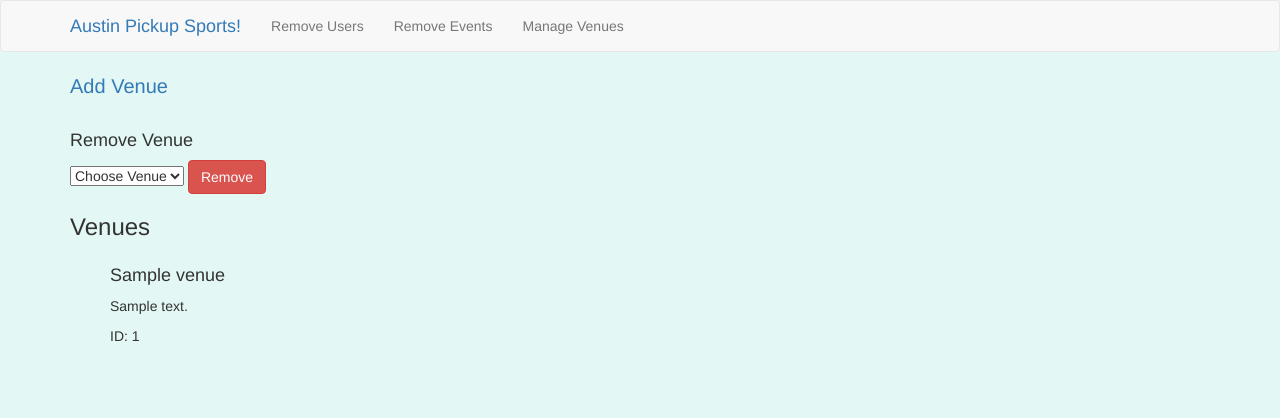
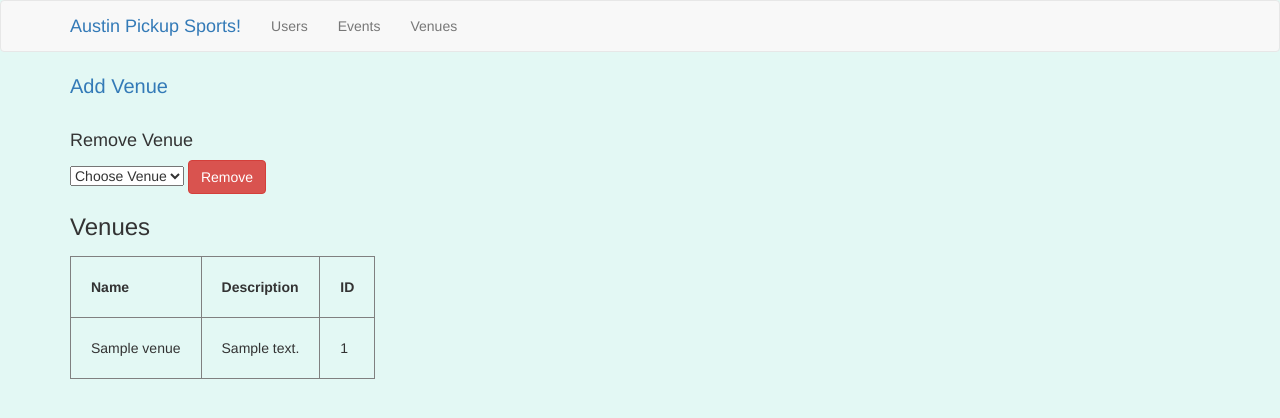
Before and after one commit to sharangw/PickupSport, a Flask app: page /admin/venues in a window 1280 px wide. Shown: the top 418 px of the page. Run offline with Flask 2, Linux system fonts and the light colour scheme; tables that the repository leaves empty hold one stand-in row (values such as "Sample post"); some libraries are stand-ins or nearby versions.

Commit message:
Modify venues layout and fix bugs

```diff
--- a/pickup-sport/sports/crud.py
+++ b/pickup-sport/sports/crud.py
@@ -115,14 +115,12 @@ def joinEvent(uid, eid):
 
 @crud.route('/events')
 def showAllEvents():
-    token = request.args.get('page_token', None)
-    if token:
-        token = token.encode('utf-8')
 
-    events, next_page_token = get_model().showAllEvents(cursor=token)
-    venues, next_page_token = get_model().showAllVenues(cursor=token)
+    events = get_model().showAllEventsAndVenue()
+    print(type(events))
+    print("events: {}".format(events[0]))
 
-    return render_template("browseEvents.html", events = events, venues = venues, next_page_token = next_page_token)
+    return render_template("browseEvents.html", events = events)
 
 @crud.route('/venues')
 def showAllVenues():
@@ -146,7 +144,7 @@ def add():
     return render_template("form.html", action="Add", user={})
 
 
-### Admin: ####
+### Admin functionalities: ####
 
 @crud.route('/admin', methods=['GET', 'POST'])
 def admin():
@@ -180,12 +178,8 @@ def showEventsByIdAdmin(id):
 
 @crud.route('/admin/events', methods=['GET', 'POST'])
 def showAllEventsAdmin():
-    token = request.args.get('page_token', None)
-    if token:
-        token = token.encode('utf-8')
 
-    events, next_page_token = get_model().showAllEvents(cursor=token)
-    venues, next_page_token = get_model().showAllVenues(cursor=token)
+    events = get_model().showAllEventsAndVenue()
 
     if request.method == 'POST':
         eventSelected = request.form.get("events")
@@ -196,7 +190,7 @@ def showAllEventsAdmin():
         get_model().deleteEvent(eventId)
         return redirect("/admin/events")
 
-    return render_template("browseEventsAdmin.html", events = events, venues = venues, next_page_token = next_page_token)
+    return render_template("browseEventsAdmin.html", events = events)
 
 @crud.route('/admin/users', methods=['GET', 'POST'])
 def list():
--- a/pickup-sport/sports/model.py
+++ b/pickup-sport/sports/model.py
@@ -133,6 +133,7 @@ def showEventsByUser(userId):
         eventResult = Event.query.filter_by(id = r.eventId).first()
         events.append(eventResult)
     print("events: {}".format(events))
+    # eventsJoinVenue = db.session.query(Event,Venue).join(Event, Venue.id == Event.venueId).add_columns(Event.organizer, Event.time, Event.length, Event.description, Event.venueId, Venue.name).filter(Event.id == events.id).all()
     # playerInfo = from_sql(result)
     # print("player info: ".format(playerInfo))
     if not events:
@@ -277,6 +278,12 @@ def showEventByVenue(venueId):
         print('{}'.format(e[0].description))
     return events
 
+def showAllEventsAndVenue():
+
+    events = db.session.query(Event,Venue).join(Event, Venue.id == Event.venueId).add_columns(Event.organizer, Event.time, Event.length, Event.description, Event.venueId, Venue.name).all()
+
+    return events
+
 def create(data):
     user = User(**data)
     db.session.add(user)
--- a/pickup-sport/sports/templates/adminAddVenue.html
+++ b/pickup-sport/sports/templates/adminAddVenue.html
@@ -10,17 +10,17 @@
 
    <div class="form-group">
     <label for="name">Name</label>
-    <input type="text" name="name" id="name" class="form-control" required/>
+    <input type="text" name="name" id="name" class="form-control" style="width:55%" required/>
   </div>
 
   <div class="form-group">
     <label for="location">Location</label>
-    <input type="text" name="location" id="location" class="form-control" required/>
+    <input type="text" name="location" id="location" class="form-control" style="width:55%" required/>
   </div>
 
    <div class="form-group">
     <label for="description">Description</label>
-    <input type="text" name="description" id="description" class="form-control" required/>
+    <input type="text" name="description" id="description" class="form-control" style="width:55%" required/>
   </div>
 
    <p style="color:red">All above fields are mandatory</p>
--- a/pickup-sport/sports/templates/adminBase.html
+++ b/pickup-sport/sports/templates/adminBase.html
@@ -18,9 +18,9 @@
           <div class="navbar-brand"><a href="/">Austin Pickup Sports!</a></div>
         </div>
         <ul class="nav navbar-nav">
-          <li><a href="/admin/users">Remove Users</a></li>
-          <li><a href="/admin/events">Remove Events</a></li>
-          <li><a href="/admin/venues">Manage Venues</a></li>
+          <li><a href="/admin/users">Users</a></li>
+          <li><a href="/admin/events">Events</a></li>
+          <li><a href="/admin/venues">Venues</a></li>
         </ul>
       </div>
     </div>
--- a/pickup-sport/sports/templates/adminVenues.html
+++ b/pickup-sport/sports/templates/adminVenues.html
@@ -4,7 +4,7 @@
 <a style="font-size: 20px;" href="/admin/add">Add Venue</a>
 <br><br>
 
-{# [START form] #}
+    {# [START form] #}
     <h4>Remove Venue</h4>
     <form method="POST" enctype="multipart/form-data">
 
@@ -21,20 +21,32 @@
 
     <h3>Venues</h3>
 
-    {% for venue in venues %}
     <div class="media">
-      <ul href="/venues/{{venues.id}}">
-        <div class="media-body">
-          <h4>{{venue.name}}</h4>
-          <p>{{venue.description}}</p>
-          <p>ID: {{venue.id}}</p>
-        </div>
-      </ul>
+      <table border="1">
+      {% if venues %}
+        <thead>
+        <th style="padding:20px">Name</th>
+        <th style="padding:20px">Description</th>
+        <th style="padding:20px">ID</th>
+       </thead>
+       {% else %}
+       {% endif %}
+
+       {% for venue in venues %}
+       <tbody>
+        <tr>
+           <td style="padding:20px">{{venue.name}}</a></td>
+            <td style="padding:20px">{{venue.description}}</td>
+            <td style="padding:20px">{{venue.id}}</td>
+        </tr>
+       </tbody>
+      {% else %}
+      <p>No venues found</p>
+      {% endfor %}
+      </table>
     </div>
-    {% else %}
-    <p>No venues found</p>
-    {% endfor %}
 
+    <br><br><br>
     {% if next_page_token %}
     <nav>
       <ul class="pager">
--- a/pickup-sport/sports/templates/adminevents.html
+++ b/pickup-sport/sports/templates/adminevents.html
@@ -8,7 +8,7 @@
       {% if events %}
       <thead>
         <th style="padding:10px">Organizer</th>
-        <th style="padding:10px">Time</th>
+        <th style="padding:10px">Date and Time</th>
         <th style="padding:10px">Length</th>
         <th style="padding:10px">Description</th>
         <th style="padding:10px">Venue</th>
@@ -17,7 +17,7 @@
       <tbody>
         <tr>
             <td style="padding:10px">{{event.organizer}}</td>
-            <td style="padding:10px">{{event.time}}</td>
+            <td style="padding:10px">{{event.time.strftime('%B %d at %I:%M %p')}}</td>
             <td style="padding:10px">{{event.length}} minutes</td>
             <td style="padding:10px">{{event.description}}</td>
             <td style="padding:10px">{{event.venueId}}</td>
--- a/pickup-sport/sports/templates/events.html
+++ b/pickup-sport/sports/templates/events.html
@@ -9,7 +9,7 @@
       {% if events %}
       <thead>
         <th style="padding:10px">Organizer</th>
-        <th style="padding:10px">Time</th>
+        <th style="padding:10px">Date and Time</th>
         <th style="padding:10px">Length</th>
         <th style="padding:10px">Description</th>
         <th style="padding:10px">Venue</th>
@@ -21,7 +21,7 @@
       <tbody>
         <tr>
            <td style="padding:10px"><a href="/{{users.id}}/join/{{event.id}}">{{event.organizer}}</a></td>
-            <td style="padding:10px">{{event.time}}</td>
+            <td style="padding:10px">{{event.time.strftime('%B %d at %I:%M %p')}}</td>
             <td style="padding:10px">{{event.length}} minutes</td>
             <td style="padding:10px">{{event.description}}</td>
             <td style="padding:10px">{{event.venueId}}</td>
--- a/pickup-sport/sports/templates/join.html
+++ b/pickup-sport/sports/templates/join.html
@@ -4,9 +4,10 @@
 
 <h3>Join Event</h3>
 
+<br>
 <form method="POST" enctype="multipart/form-data">
 
-  <p>Are you sure you want to join the <b>{{events.organizer}}</b> happening at <b>{{events.time}}</b> ?</p> <br>
+  <p>Are you sure you want to join the <b>{{events.organizer}}</b> event on <b>{{events.time.strftime('%B %d at %I:%M %p')}}</b> ?</p> <br>
 
   <p>More information about this event:</p>
 
--- a/pickup-sport/sports/templates/myevents.html
+++ b/pickup-sport/sports/templates/myevents.html
@@ -8,7 +8,7 @@
       {% if events %}
       <thead>
         <th style="padding:10px">Organizer</th>
-        <th style="padding:10px">Time</th>
+        <th style="padding:10px">Date and Time</th>
         <th style="padding:10px">Length</th>
         <th style="padding:10px">Description</th>
         <th style="padding:10px">Venue</th>
@@ -18,7 +18,7 @@
       <tbody>
         <tr>
             <td style="padding:10px">{{event.organizer}}</td>
-            <td style="padding:10px">{{event.time}}</td>
+            <td style="padding:10px">{{event.time.strftime('%B %d at %I:%M %p')}}</td>
             <td style="padding:10px">{{event.length}} minutes</td>
             <td style="padding:10px">{{event.description}}</td>
             <td style="padding:10px">{{event.venueId}}</td>
```
Also changed, not shown: pickup-sport/sports/templates/browseEvents.html (+5 -4 lines), pickup-sport/sports/templates/browseEventsAdmin.html (+4 -4 lines), pickup-sport/sports/templates/venues.html (+28 -12 lines).
